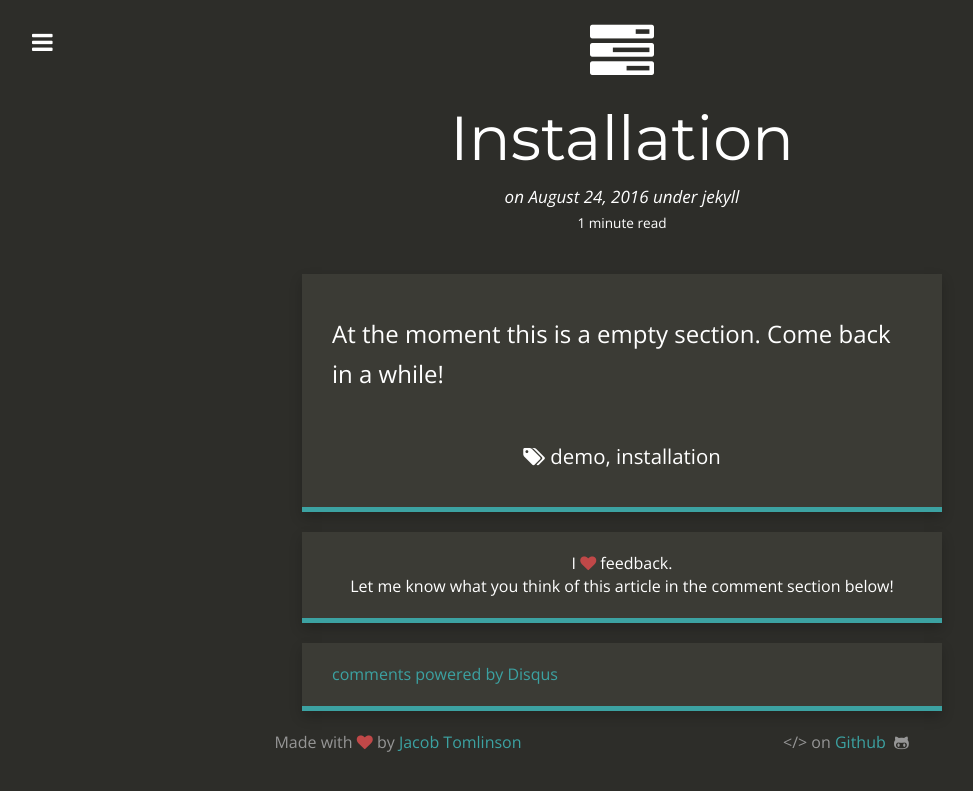
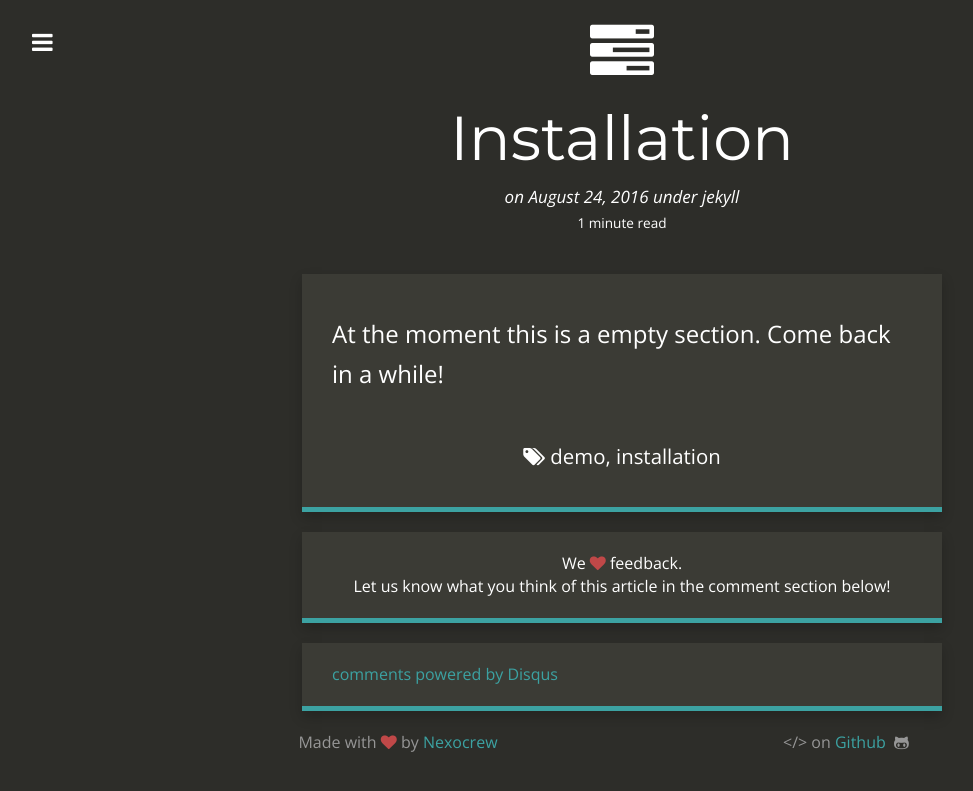
Before and after one commit to nexocrew/3nigm4, a Jekyll site: the page built from _posts/2016-08-24-installation.md, in a window 1280 px wide. Shown: the top 791 px of the page, without its empty margins (18-991 px from the left). Built offline with Jekyll 4.4.1, drawn with Linux system fonts in a browser that asks for light colours; nearby versions of some CDN libraries; comment, search, counter and statistics services are not loaded.

Commit message:
[FIX][TYPOS] Fix some typos

```diff
--- a/_config.yml
+++ b/_config.yml
@@ -15,7 +15,7 @@ post_limit: 5
 github_username:  nexocrew
 
 # Footer
-footer_left: "Made with <i class=\"fa fa-heart\"></i> by <a href=\"https://twitter.com/_JacobTomlinson\">Jacob Tomlinson</a>"
+footer_left: "Made with <i class=\"fa fa-heart\"></i> by <a href=\"https://nexocrew.github.io/\">Nexocrew</a>"
 footer_right: "&lt;/&gt; on <a href=\"https://github.com/nexocrew/3nigm4\">Github</a> &nbsp;<i class=\"fa fa-github-alt\"></i>"
 
 # Build settings
--- a/_layouts/post.html
+++ b/_layouts/post.html
@@ -104,8 +104,8 @@ layout: default
 
       {% if site.twitter_username and site.disqus_account %}
       <div class="content-panel feedback">
-        I <i class="fa fa-heart"></i> feedback.<br />
-        Let me know what you think of this article on twitter <a href="http://www.twitter.com/{{ site.twitter_username }}">@{{ site.twitter_username }}</a> or leave a comment below!
+        We <i class="fa fa-heart"></i> feedback.<br />
+        Let us know what you think of this article on twitter <a href="http://www.twitter.com/{{ site.twitter_username }}">@{{ site.twitter_username }}</a> or leave a comment below!
       </div>
       {% elsif site.twitter_username %}
       <div class="content-panel feedback">
@@ -114,8 +114,8 @@ layout: default
       </div>
       {% elsif site.disqus_account %}
       <div class="content-panel feedback">
-        I <i class="fa fa-heart"></i> feedback.<br />
-        Let me know what you think of this article in the comment section below!
+        We <i class="fa fa-heart"></i> feedback.<br />
+        Let us know what you think of this article in the comment section below!
       </div>
       {% endif %}
 
```
